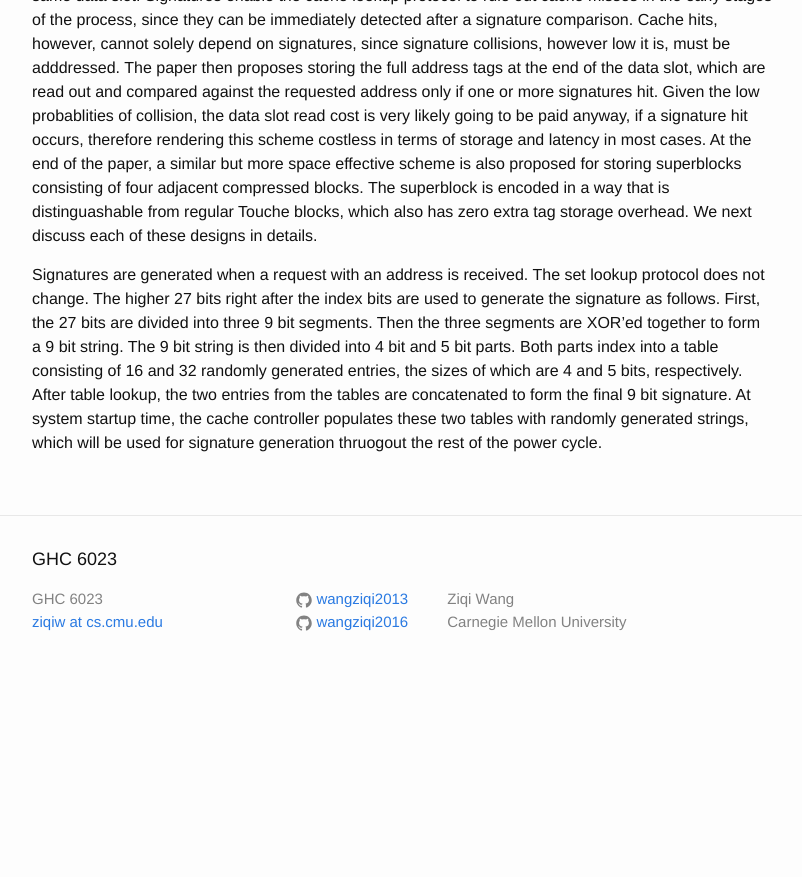
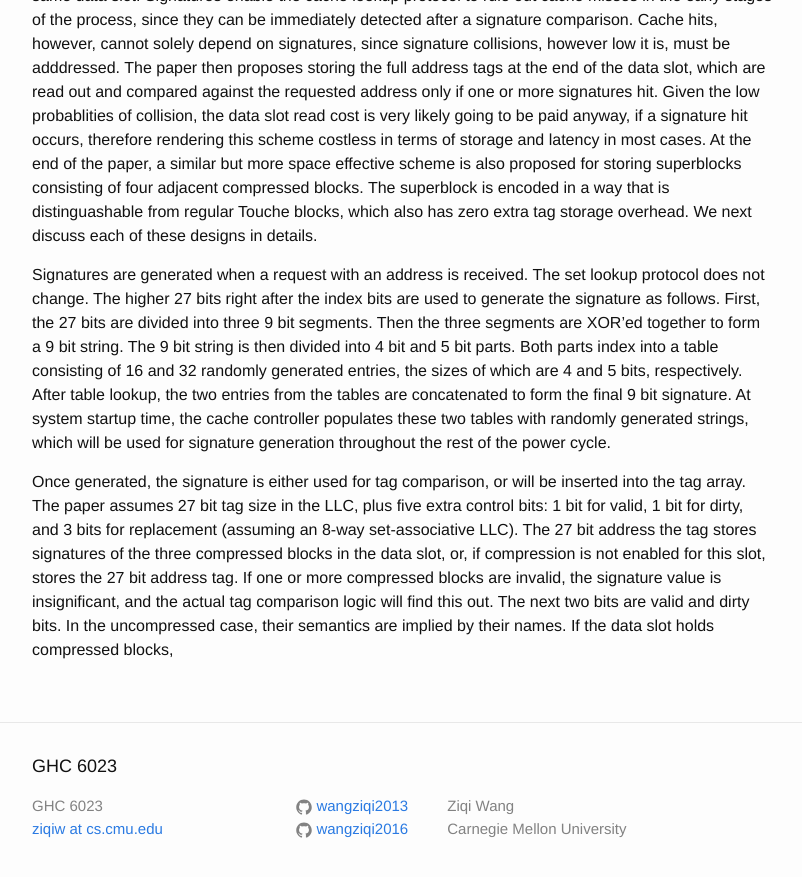
Before and after one commit to wangziqi2013/wangziqi2013.github.io, a Jekyll site: the page built from _posts/2020-06-06-touche.markdown, in a window 1280 px wide and 900 px high, scrolled down 1084 px. Shown: the top 877 px of the window, without its empty margins (238-1040 px from the left). Built offline with Jekyll 4.4.1, drawn with Linux system fonts in a browser that asks for light colours; before the commit the page ends 1777 px from its top, so only the background shows below that.

Commit message:
Addding bits

```diff
--- a/_posts/2020-06-06-touche.markdown
+++ b/_posts/2020-06-06-touche.markdown
@@ -49,4 +49,12 @@ Signatures are generated when a request with an address is received. The set loo
 4 bit and 5 bit parts. Both parts index into a table consisting of 16 and 32 randomly generated entries, the sizes of which
 are 4 and 5 bits, respectively. After table lookup, the two entries from the tables are concatenated to form the final
 9 bit signature. At system startup time, the cache controller populates these two tables with randomly generated strings,
-which will be used for signature generation thruogout the rest of the power cycle.
+which will be used for signature generation throughout the rest of the power cycle.
+
+Once generated, the signature is either used for tag comparison, or will be inserted into the tag array. The paper assumes
+27 bit tag size in the LLC, plus five extra control bits: 1 bit for valid, 1 bit for dirty, and 3 bits for replacement
+(assuming an 8-way set-associative LLC). The 27 bit address the tag stores signatures of the three compressed blocks
+in the data slot, or, if compression is not enabled for this slot, stores the 27 bit address tag.
+If one or more compressed blocks are invalid, the signature value is insignificant, and the actual tag comparison logic
+will find this out. The next two bits are valid and dirty bits. In the uncompressed case, their semantics are implied
+by their names. If the data slot holds compressed blocks,
```
